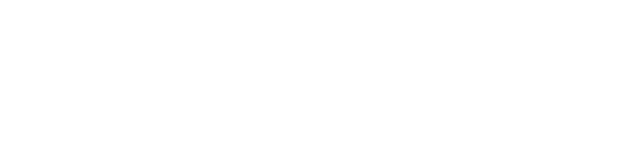
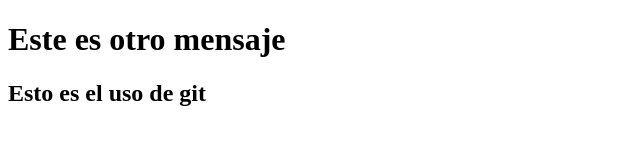
Before and after one commit to Ejemplo-git/git1, a plain HTML site: page index.html in a window 1280 px wide. Shown: the whole page, without its empty margins (0-640 px from the left). Drawn offline with Linux system fonts and the light colour scheme.

Commit message:
Se agregan titulos

```diff
--- a/index.html
+++ b/index.html
@@ -6,6 +6,7 @@
     <title>Document</title>
 </head>
 <body>
-
+    <h1>Este es otro mensaje</h1>
+    <h2>Esto es el uso de git</h2>
 </body>
 </html>
```
